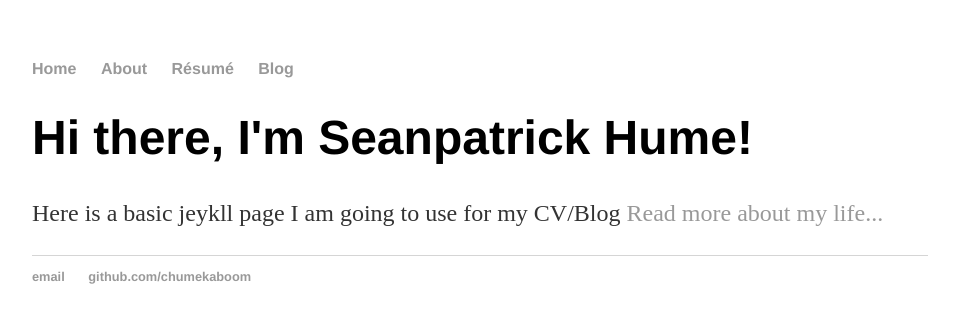
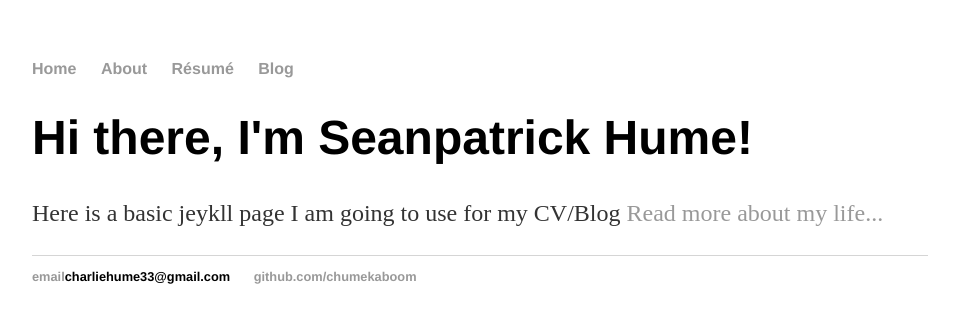
Before and after one commit to chumekaboom/chumekaboom.github.io, a Jekyll site: the page built from index.html, in a window 1280 px wide. Shown: the top 323 px of the page, without its empty margins (160-1119 px from the left). Built offline with Jekyll 4.4.1, drawn with Linux system fonts in a browser that asks for light colours.

Commit message:
Update default.html

```diff
--- a/_layouts/default.html
+++ b/_layouts/default.html
@@ -10,7 +10,7 @@
 	    		<ul>
 	        		<li><a href="/">Home</a></li>
 		        	<li><a href="/about">About</a></li>
-	        		<li><a href="/cv">Résumé</a></li>
+	        		<li><a href="/résumé">Résumé</a></li>
 	        		<li><a href="/blog">Blog</a></li>
 	    		</ul>
 			</nav>
@@ -21,7 +21,7 @@
 			</div><!-- /.container -->
 			<footer>
 	    		<ul>
-	        		<li><a href="mailto:charliehume33@gmail.com">email</a></li>
+	        		<li><a href="mailto:charliehume33@gmail.com">email</a>charliehume33@gmail.com</li>
 	        		<li><a href="https://github.com/chumekaboom">github.com/chumekaboom</a></li>
 				</ul>
 			</footer>
```
